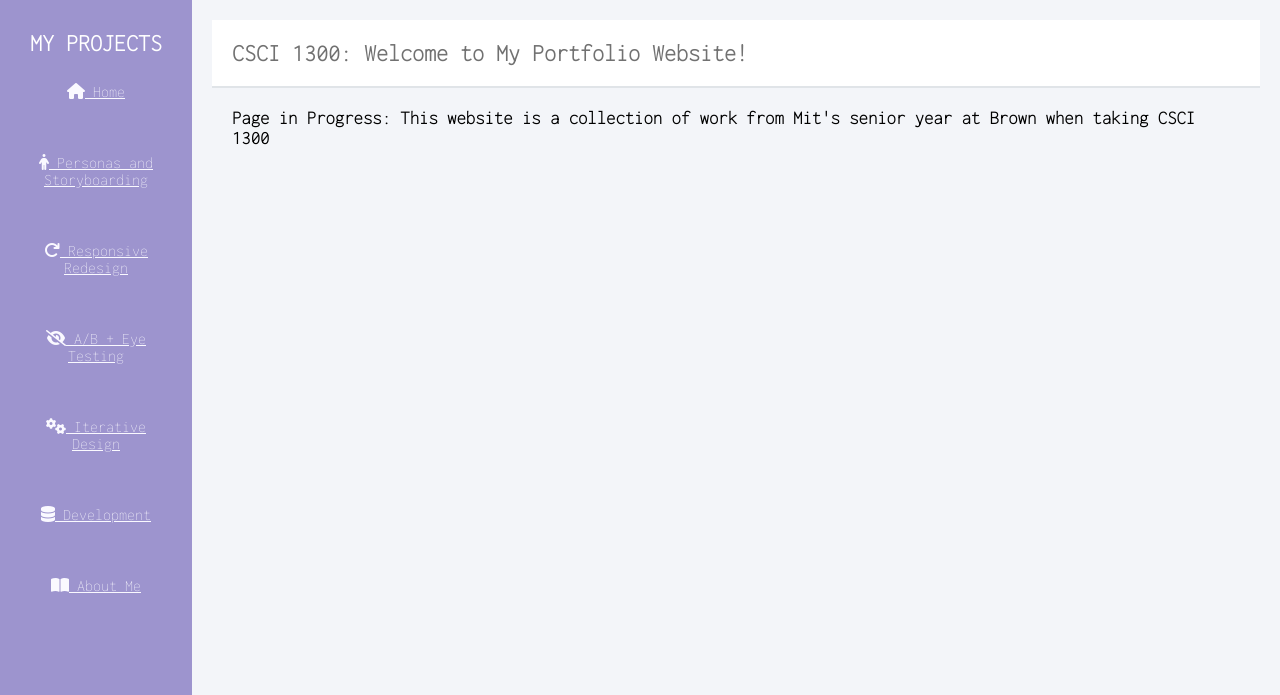
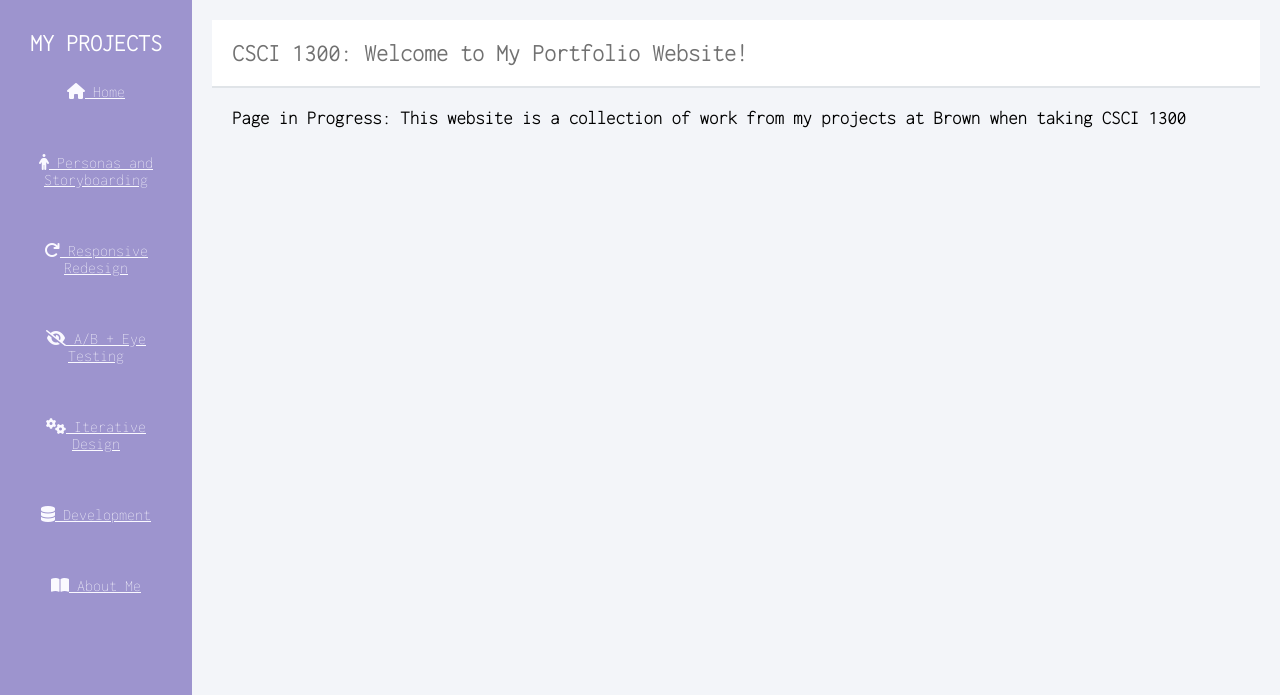
Before and after one commit to elatedlion787/cs1300-personas-storyboarding, a plain HTML site: page index.html in a window 1280 px wide. Shown: the top 695 px of the page. Drawn offline with Linux system fonts and the light colour scheme; a web font is replaced by a local one.

Commit message:
anonymize index.html

```diff
--- a/index.html
+++ b/index.html
@@ -29,7 +29,7 @@
             <h2>CSCI 1300: Welcome to My Portfolio Website!</h2>
         </div>
         <div class="content">
-            <h3>Page in Progress: This website is a collection of work from Mit's senior year at Brown when taking CSCI 1300</h3>
+            <h3>Page in Progress: This website is a collection of work from my projects at Brown when taking CSCI 1300</h3>
         </div>
     </div>
 </div>
```
